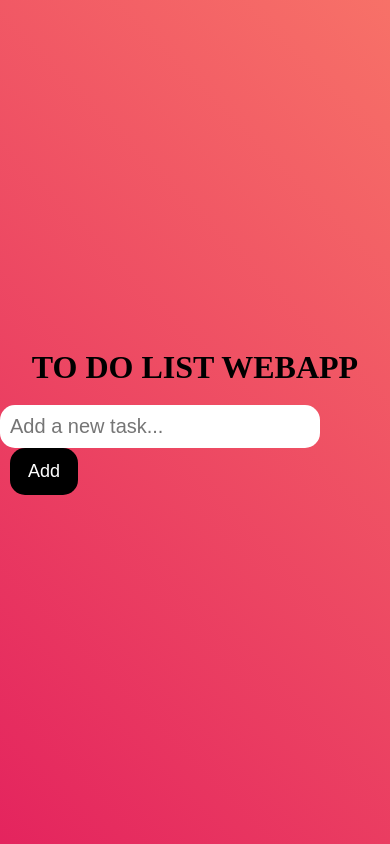
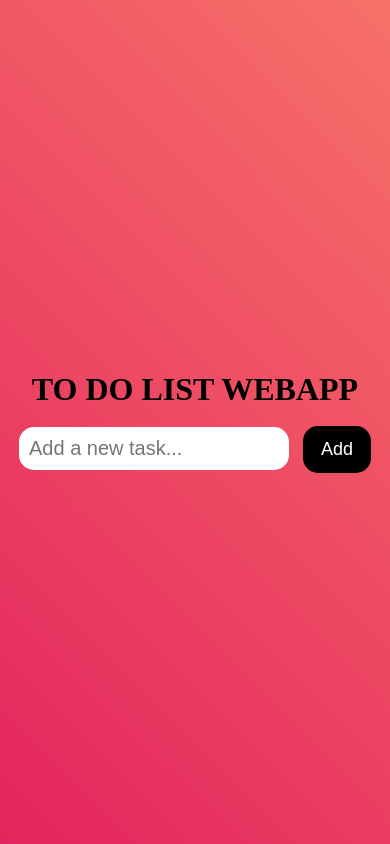
Before and after one commit to chandrabca22/OIBSIP, a plain HTML site: page Task 3/index.html in a window 390 px wide. Drawn offline with Linux system fonts and the light colour scheme.

Commit message:
New Version Release For Responsive

```diff
--- /dev/null
+++ b/Task 3/css/responsive.css
@@ -0,0 +1,8 @@
+@media (max-width:600px){
+    .main{
+        margin: 10px;
+    }
+    #single-task{
+        width: 250px;
+    }
+}
--- a/Task 3/css/style.css
+++ b/Task 3/css/style.css
@@ -2,7 +2,6 @@
     margin: 0;
     padding: 0;
 }
-
 #wrapper{
     width: 100%;
     height: 100vh;
--- a/Task 3/index.html
+++ b/Task 3/index.html
@@ -9,6 +9,7 @@
     <link href="https://fonts.googleapis.com/css2?family=Montserrat&display=swap" rel="stylesheet">
     <title>Create To-Do list using javascript</title>
     <link rel="stylesheet" href="css/style.css">
+    <link rel="stylesheet" href="css/responsive.css">
 </head>
 <body>
     <div id="wrapper">
```
